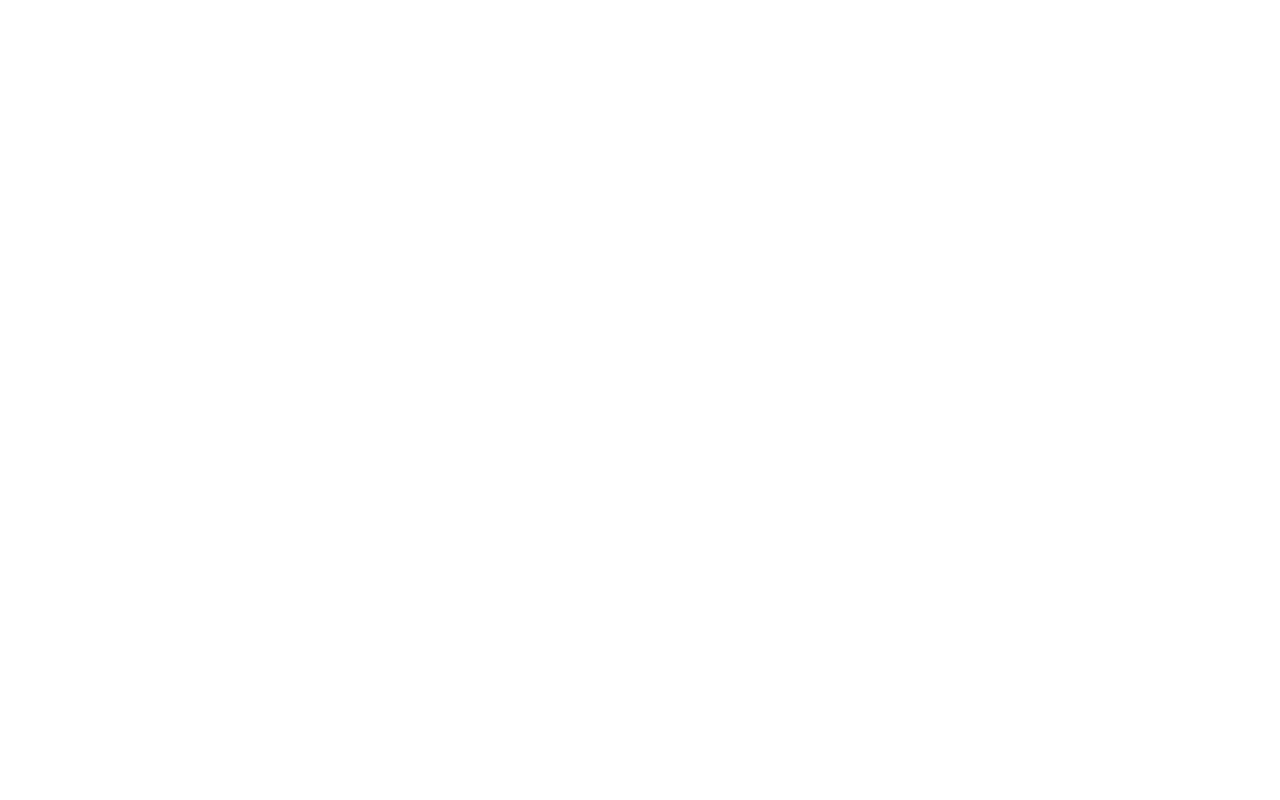
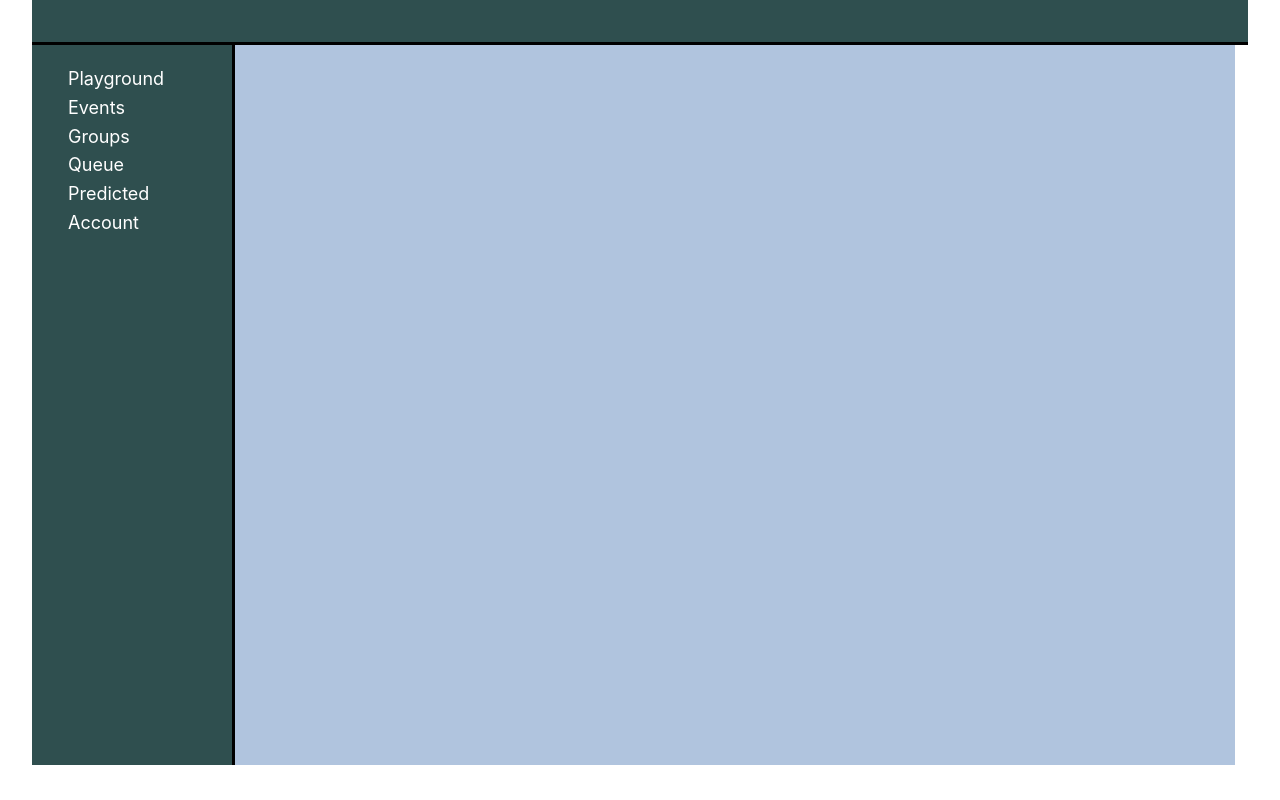
Before and after one commit to ValeryYafremau2nd/predictor_ui, a plain HTML site: page index.html in a window 1280 px wide. Drawn offline with Linux system fonts and the light colour scheme; the site is published under a folder, as on GitHub Pages, so addresses that start at the root find nothing.

Commit message:
Update index.html

```diff
--- a/index.html
+++ b/index.html
@@ -1,13 +1,13 @@
 <!doctype html>
 <html lang="en">
   <head>
-    <base href="/predictor_ui/">
+    <base href="https://valeryyafremau2nd.github.io/predictor_ui">
     <meta charset="UTF-8" />
     <link rel="icon" href="/favicon.ico" />
     <meta name="viewport" content="width=device-width, initial-scale=1.0" />
     <title>Predictor</title>
-    <script type="module" crossorigin src="/assets/index-pec8KB4g.js"></script>
-    <link rel="stylesheet" crossorigin href="/assets/index-2Wf5WCst.css" />
+    <script type="module" crossorigin src="assets/index-pec8KB4g.js"></script>
+    <link rel="stylesheet" crossorigin href="assets/index-2Wf5WCst.css" />
   </head>
   <body>
     <div id="app"></div>
```
